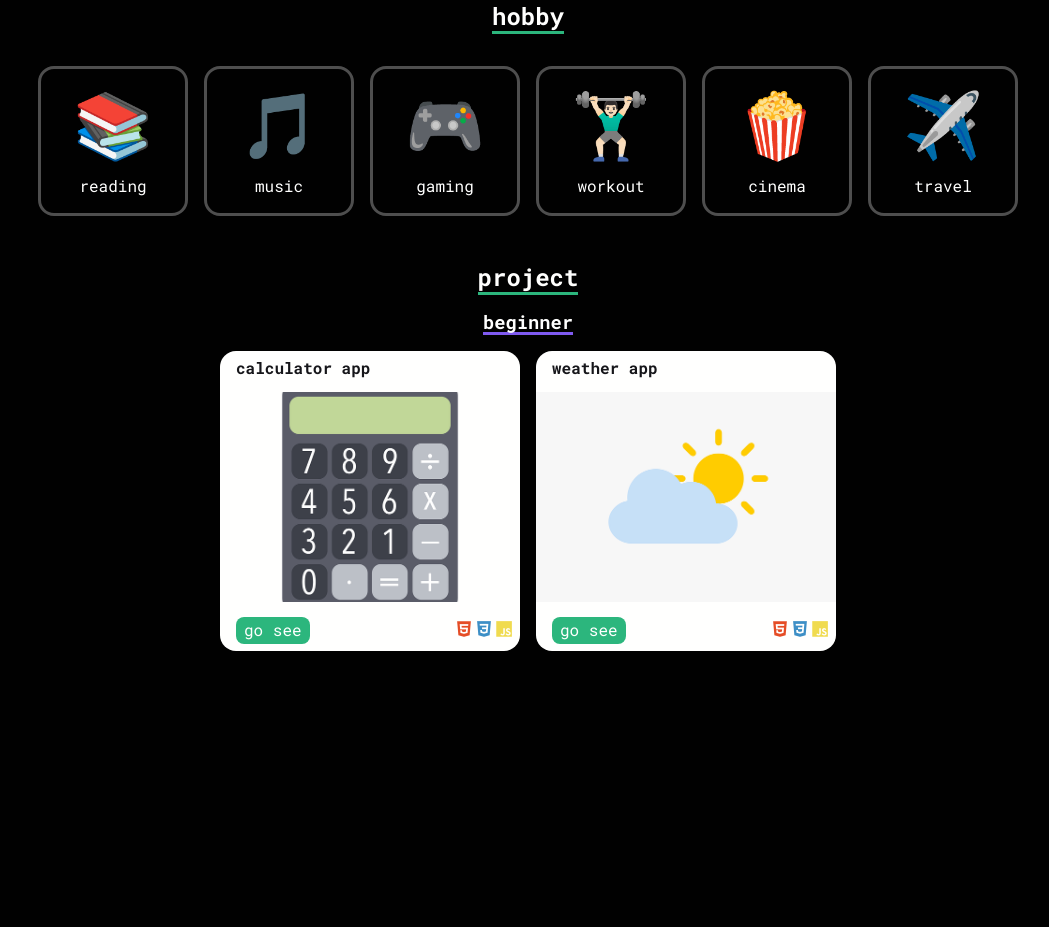
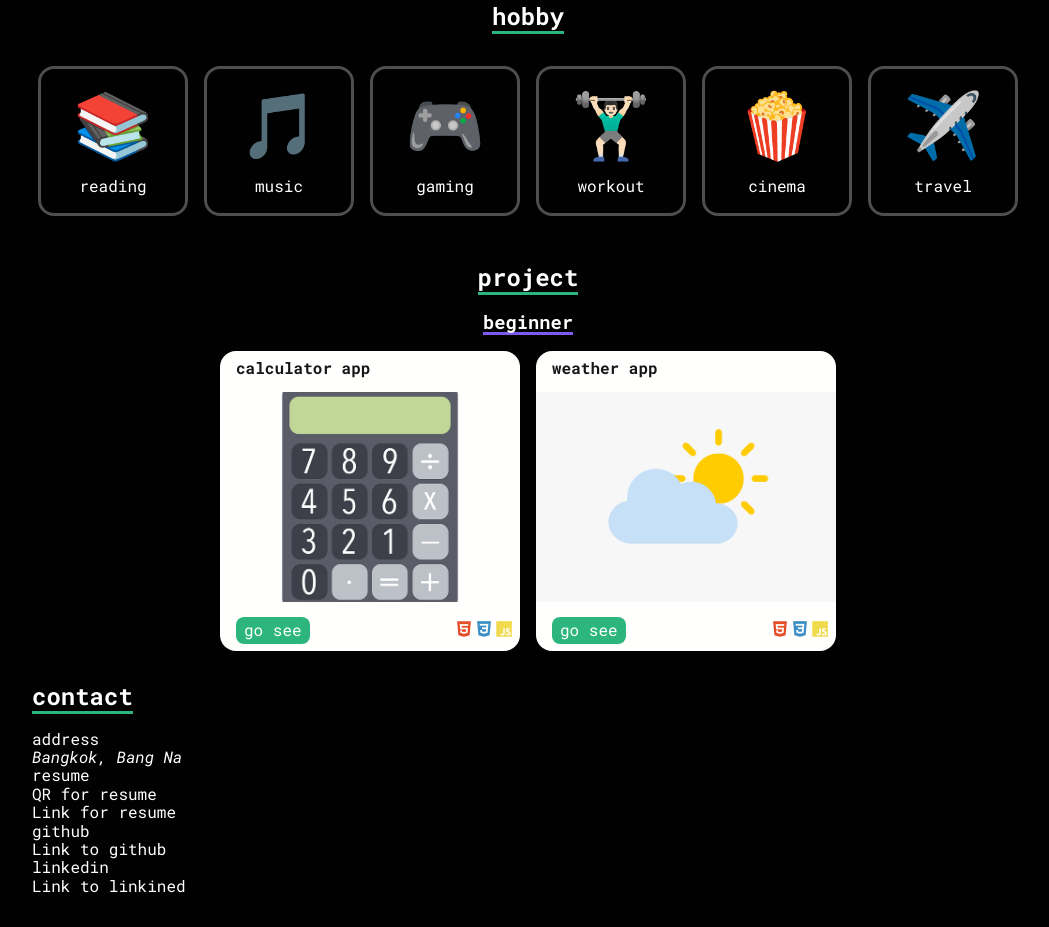
Before and after one commit to janjaw007/Chayanit-Dev, a plain HTML site: page index.html in a window 1280 px wide. Shown: the part 653-1580 px from the top of the page, without its empty margins (112-1161 px from the left). Before the commit the page ends 1304 px from the top, so only its background shows below. Drawn offline with nearby package versions, Linux system fonts and the light colour scheme.

Commit message:
start on contact section

```diff
--- a/index.html
+++ b/index.html
@@ -170,12 +170,36 @@
           </div>
         </div>
       </section>
-      <!-- <section>
-        <h2>contact</h2>
-        <p>
-          Lorem ipsum dolor sit amet, consectetur adipisicing elit. Quia, odio.
-        </p>
-      </section> -->
+      <section class="contact-container">
+        <div class="contact-section">
+          <h2 class="contact-title">contact</h2>
+          <p>
+            <div>
+              <span>address</span>
+              <address>
+                Bangkok, Bang Na
+              </address>
+            </div>
+            <div>
+              <span>resume</span>
+              <div>QR for resume</div>
+              <div>Link for resume</div>
+            </div>
+            <div>
+              <span>github</span>
+              <div>
+                Link to github
+              </div>
+            </div>
+            <div>
+              <span>linkedin</span>
+              <div>
+                Link to linkined
+              </div>
+            </div>
+          </p>
+        </div>
+      </section>
     </main>
     <!-- <footer>all right reserved</footer>  -->
   </body>
--- a/style.css
+++ b/style.css
@@ -40,6 +40,7 @@ NAVBAR
   padding-right: 0.5rem;
   text-align: right;
   box-shadow: 0px 1px 7px 1px var(--bg-web-highlight);
+  z-index: 10;
 }
 
 .nav-lists {
@@ -352,6 +353,19 @@ Hero Section
   color: var(--bg-web-main-color);
 }
 
+.contact-container {
+  margin-top: 1rem;
+  padding: 2rem 1rem;
+  justify-content: center;
+  align-items: center;
+}
+
+.contact-title {
+  border-bottom: 3px solid var(--bg-web-tertiary);
+  margin-bottom: 1rem;
+  display: inline-block;
+}
+
 @media only screen and (min-width: 481px) {
   /*
   ================
@@ -432,6 +446,10 @@ Hero Section
     max-width: 1024px;
     margin: 0 auto;
   }
+  .contact-container {
+    max-width: 1024px;
+    margin: 0 auto;
+  }
 }
 
 @media only screen and (min-width: 769px) {
```
